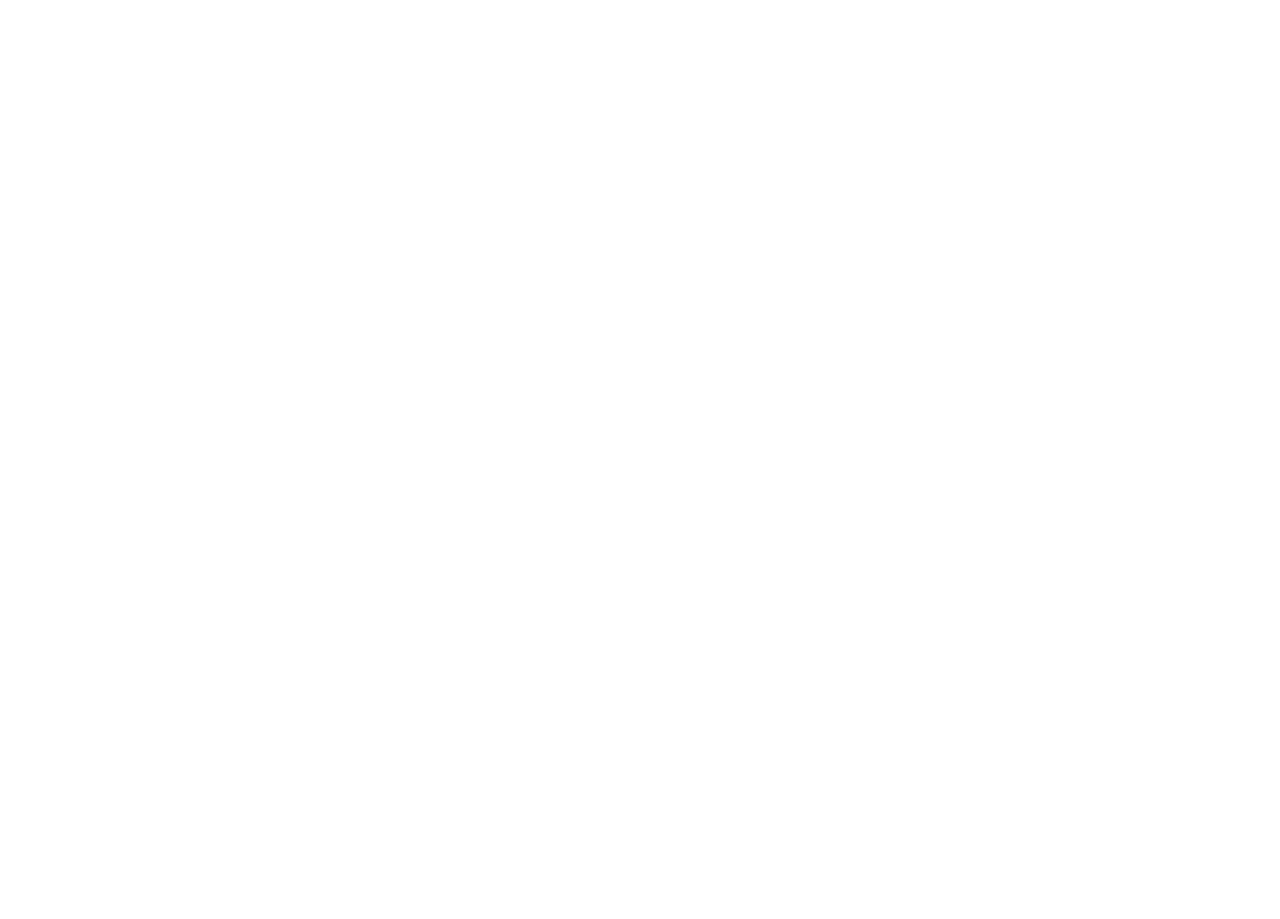
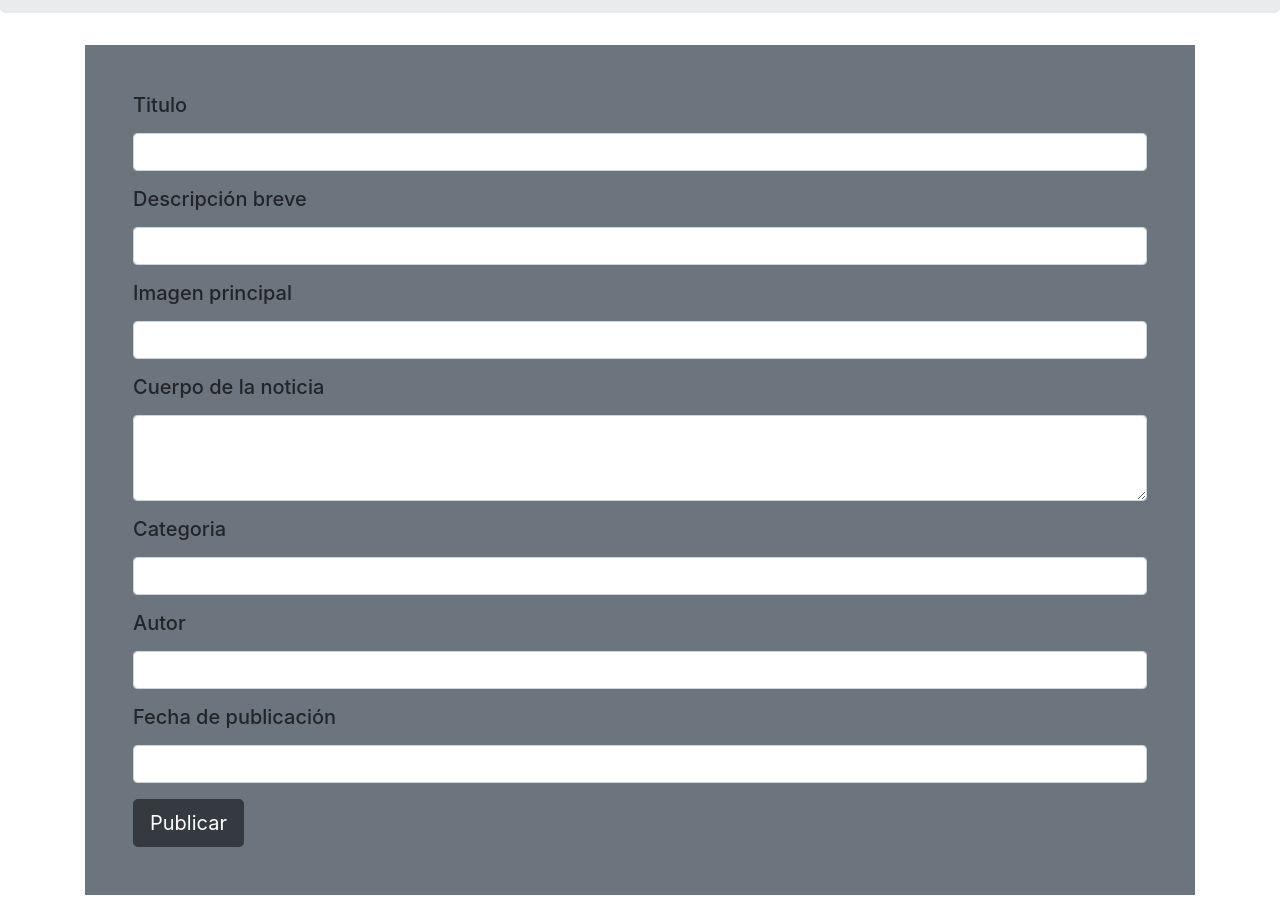
Before and after one commit to casasfranco/RollingNews-final, a React (Create React App) app in the folder rolling-news/: page / in a window 1280 px wide. Shown: the part 1240-2159 px from the top of the page. Before the commit the page ends 1069 px from the top, so only its background shows below. Built offline with nearby package versions, Linux system fonts and the light colour scheme.

Commit message:
Se creo el formulario para agregar una nueva noticia

```diff
--- a/rolling-news/src/App.js
+++ b/rolling-news/src/App.js
@@ -1,14 +1,16 @@
 import React from "react";
 import "./App.css";
+import "bootstrap/dist/css/bootstrap.min.css"
 import Bienvenida from "./components/Administrador/Bienvenida";
 import Usuarios from './components/Administrador/Usuarios';
-import "bootstrap/dist/css/bootstrap.min.css"
+import NuevaNoticia from "./components/Administrador/NuevaNoticia";
 
 function App() {
   return (
     <div>
       <Bienvenida></Bienvenida>
       <Usuarios></Usuarios>
+      <NuevaNoticia></NuevaNoticia>
     </div>
   );
 }
--- /dev/null
+++ b/rolling-news/src/components/Administrador/NuevaNoticia.js
@@ -0,0 +1,16 @@
+import React, { Fragment } from "react";
+import Jumbotron from "react-bootstrap/Jumbotron";
+import NuevaNoticiaForm from "./NuevaNoticiaForm";
+
+const NuevaNoticia = () => {
+  return (
+    <Fragment>
+      <Jumbotron className="text-center">
+        <h1>Nueva Noticia</h1>
+      </Jumbotron>
+        <NuevaNoticiaForm></NuevaNoticiaForm>
+    </Fragment>
+  );
+};
+
+export default NuevaNoticia;
--- /dev/null
+++ b/rolling-news/src/components/Administrador/NuevaNoticiaForm.js
@@ -0,0 +1,62 @@
+import React, { Fragment } from "react";
+import Form from "react-bootstrap/Form";
+import Button from "react-bootstrap/Button";
+import { Container } from "react-bootstrap";
+
+const NuevaNoticiaForm = () => {
+  return (
+    <Fragment>
+      <Container>
+        <div className="bg-secondary p-5 my-4">
+          <Form>
+            <Form.Group controlId="formBasicEmail">
+              <Form.Label className>
+                <h5>Titulo</h5>
+              </Form.Label>
+              <Form.Control type="text"/>
+            </Form.Group>
+            <Form.Group controlId="formBasicEmail">
+              <Form.Label className>
+                <h5>Descripción breve</h5>
+              </Form.Label>
+              <Form.Control type="text"/>
+            </Form.Group>
+            <Form.Group controlId="formBasicEmail">
+              <Form.Label className>
+                <h5>Imagen principal</h5>
+              </Form.Label>
+              <Form.Control type="text"/>
+            </Form.Group>
+            <Form.Group controlId="exampleForm.ControlTextarea1">
+              <Form.Label><h5>Cuerpo de la noticia</h5></Form.Label>
+              <Form.Control as="textarea" rows="3" />
+            </Form.Group>
+            <Form.Group controlId="formBasicEmail">
+              <Form.Label className>
+                <h5>Categoria</h5>
+              </Form.Label>
+              <Form.Control type="text"/>
+            </Form.Group>
+            <Form.Group controlId="formBasicEmail">
+              <Form.Label className>
+                <h5>Autor</h5>
+              </Form.Label>
+              <Form.Control type="text"/>
+            </Form.Group>
+            <Form.Group controlId="formBasicEmail">
+              <Form.Label className>
+                <h5>Fecha de publicación</h5>
+              </Form.Label>
+              <Form.Control type="text"/>
+            </Form.Group>
+            <Button variant="dark" size="lg" type="submit">
+              Publicar
+            </Button>
+          </Form>
+        </div>
+      </Container>
+    </Fragment>
+  );
+};
+
+export default NuevaNoticiaForm;
```
